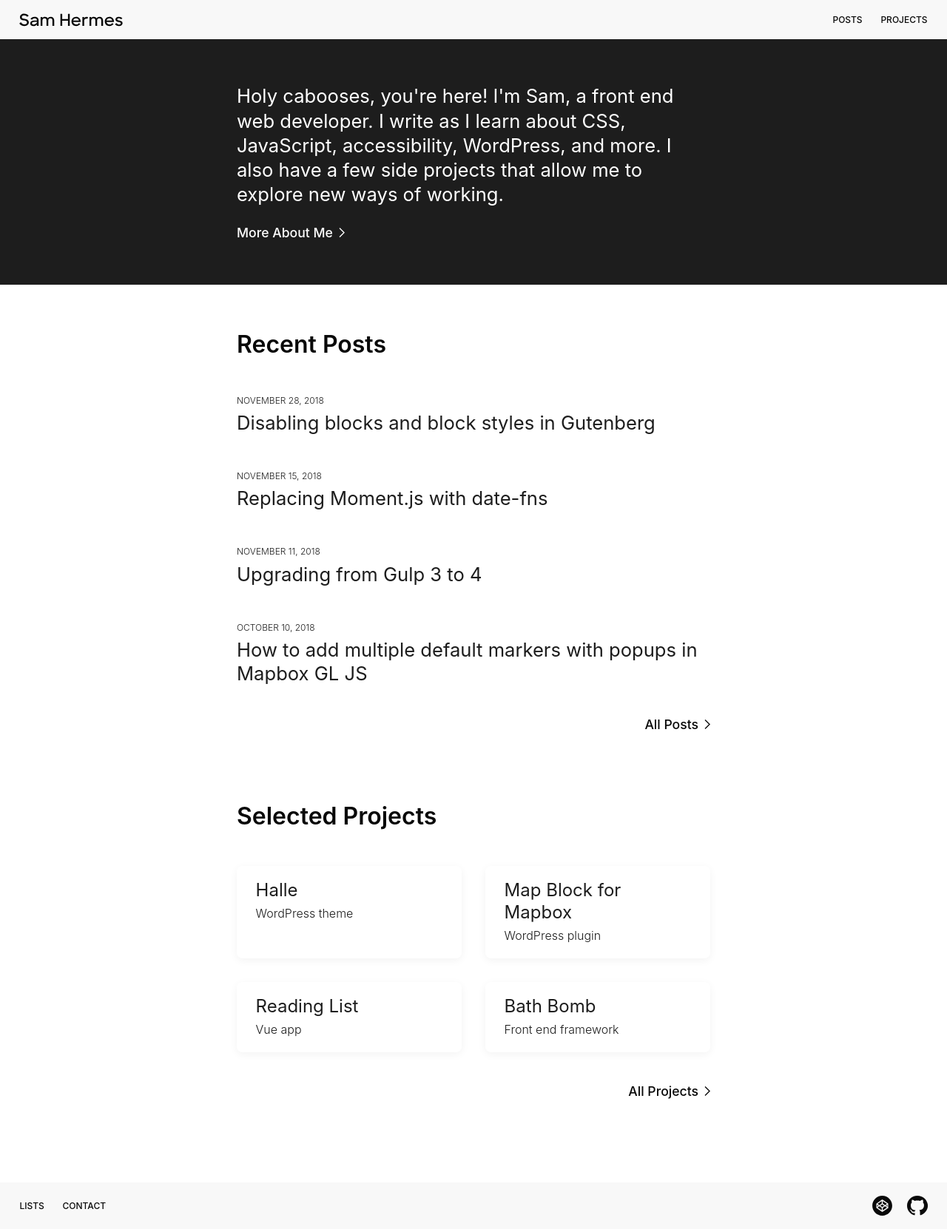
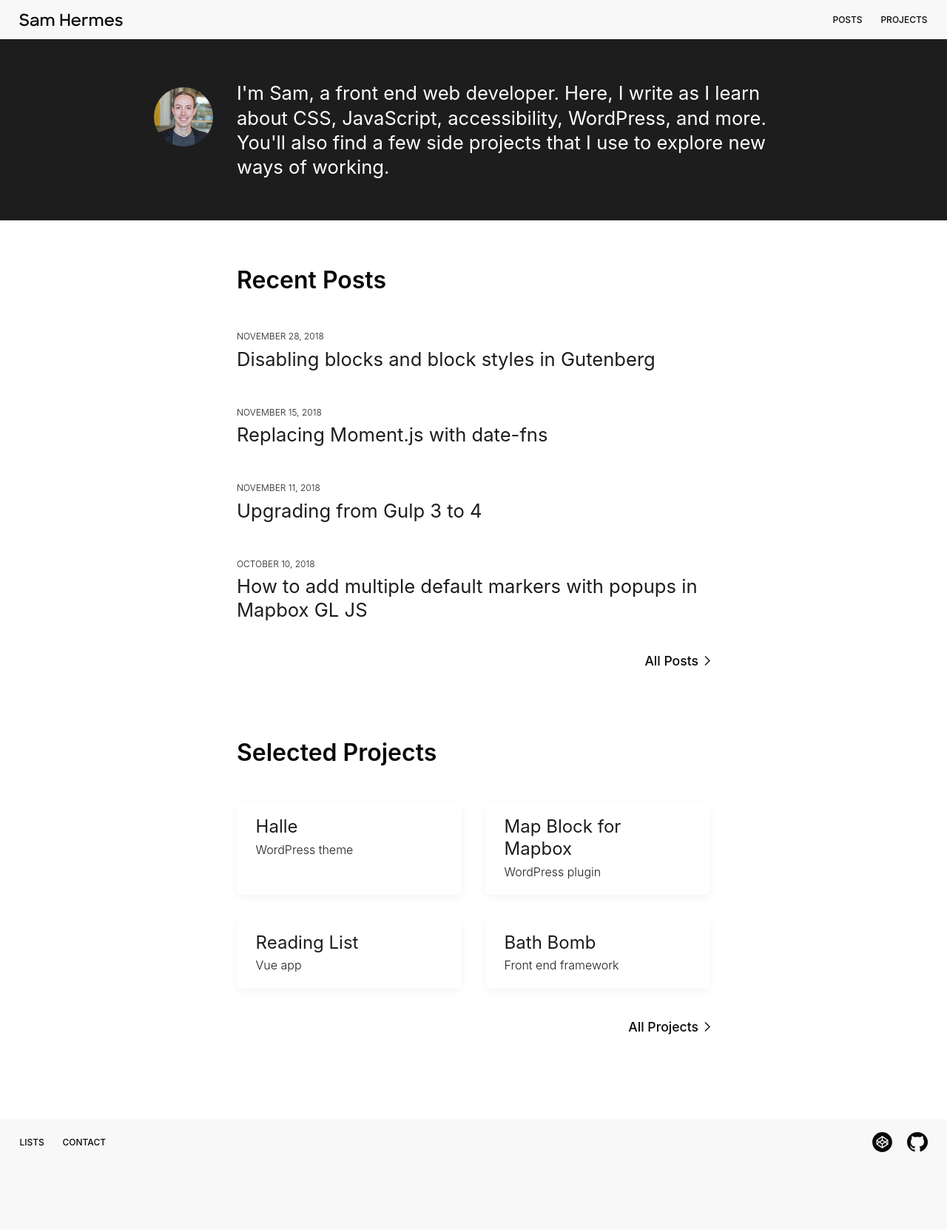
Before and after one commit to samhermes/samhermes.github.io, a Jekyll site: the page built from index.md, in a window 1280 px wide. Shown: the whole page at 74% size. Built offline with Jekyll 4.4.1, drawn with Linux system fonts in a browser that asks for light colours; after the commit the page ends 1576 px from its top, so only the background shows below that.

Commit message:
Copy edit intro, add headshot, rearrange a bit

```diff
--- a/_sass/_home.scss
+++ b/_sass/_home.scss
@@ -5,25 +5,41 @@
         background: #1d1d1d;
 
         .intro-text {
-            max-width: 40em;
+            max-width: 54em;
             margin: 0 auto;
-            padding: 3em 0;
+            padding: 2em 0 2.5em;
             width: 90%;
+            position: relative;
 
             @media screen and (min-width: 28.125em) {
-                padding: 3.75em 0;
+                padding: 3.5em 0;
+            }
+        }
+
+        .headshot {
+            width: 5rem;
+            height: 5rem;
+            margin-bottom: 1rem;
+            border-radius: 50%;
+
+            @media screen and (min-width: 28.125em) {
+                position: absolute;
+                left: 0;
+                top: 3.75em;
+                margin: 0.3rem 0 0;
             }
         }
 
         p {
             font-size: 1.3rem;
             font-weight: 400;
-            margin: 0 0 1.5rem;
+            margin: 0;
             line-height: 1.3;
             color: #fff;
 
             @media screen and (min-width: 28.125em) {
                 font-size: 1.6rem;
+                margin-left: 7rem;
             }
         }
 
@@ -64,7 +80,8 @@
 
         h2 {
             font-weight: 600;
-            margin: 0 0 1.5rem;
+            font-size: 1.6rem;
+            margin: 0 0 2.5rem;
             color: #090909;
 
             @media screen and (min-width: 48em) {
--- a/index.md
+++ b/index.md
@@ -4,8 +4,8 @@
 ---
 <div class="intro">
   <div class="intro-text">
-    <p>Holy cabooses, you're here! I'm Sam, a front end web developer. I write as I learn about CSS, JavaScript, accessibility, WordPress, and more. I also have a few side projects that allow me to explore new ways of working.</p>
-    <a class="cta" href="/about">More About Me</a>
+    <img class="headshot" src="/img/samhermes.jpg" alt="Sam Hermes headshot">
+    <p>I'm Sam, a front end web developer. Here, I write as I learn about CSS, JavaScript, accessibility, WordPress, and more. You'll also find a few side projects that I use to explore new ways of working.</p>
   </div>
 </div>
 
```
